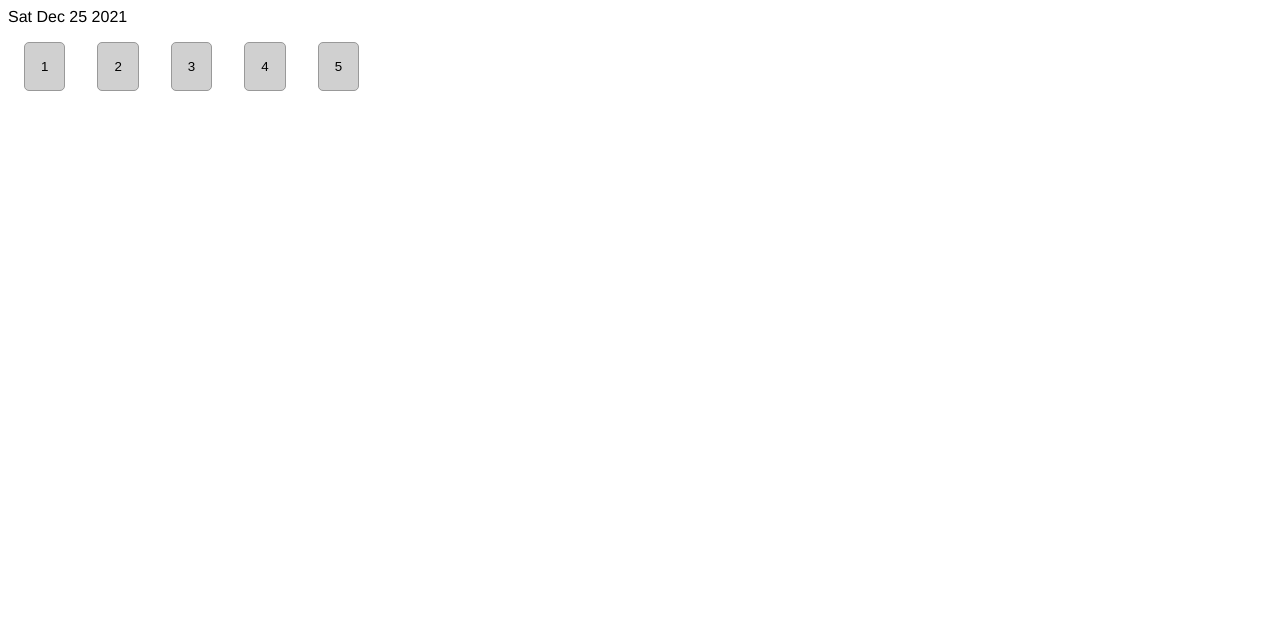
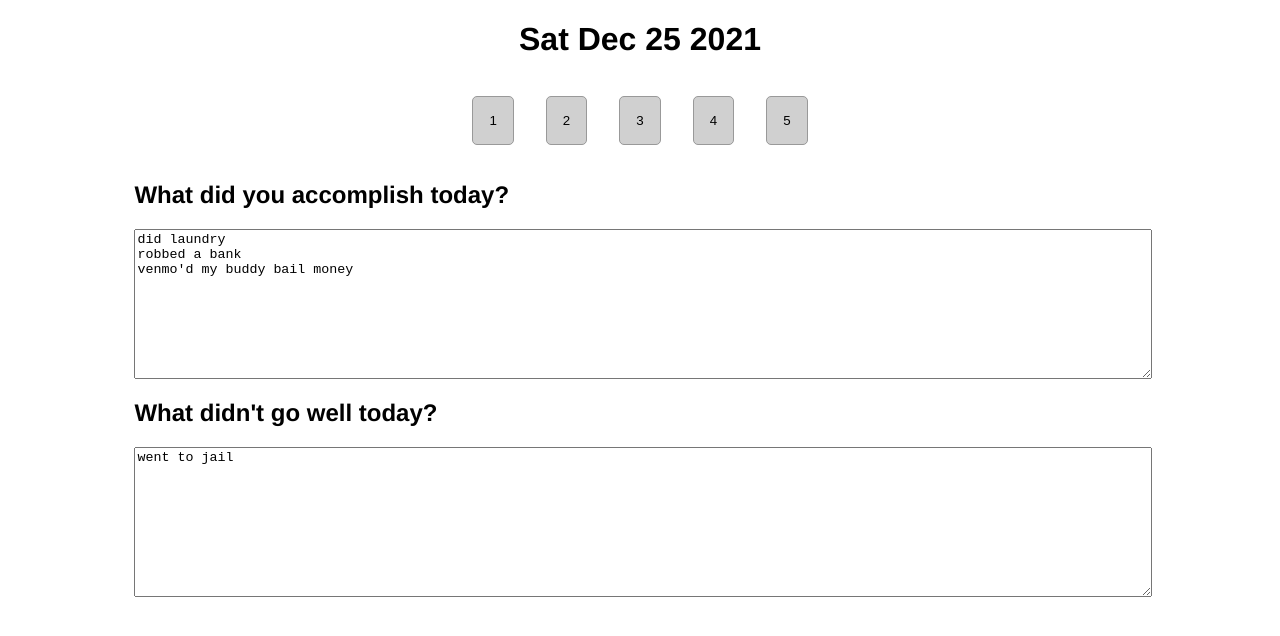
Before and after one commit to EthanHolman/beproductive-webui, a Vue app: page / in a window 1280 px wide. Shown: the top 636 px of the page. Built offline with nearby package versions, Linux system fonts and the light colour scheme.

Commit message:
Added inputs

```diff
--- /dev/null
+++ b/src/components/AccomplishmentEditor.vue
@@ -0,0 +1,33 @@
+<template>
+  <div>
+    <h2>What did you accomplish today?</h2>
+    <textarea v-model="value" />
+  </div>
+</template>
+
+<script lang='ts'>
+import { defineComponent } from "vue";
+
+export default defineComponent({
+  props: ["modelValue"],
+  emits: ["update:modelValue"],
+  computed: {
+    value: {
+      get() {
+        return this.modelValue.join("\n");
+      },
+      set(newVal: string) {
+        this.$emit("update:modelValue", newVal.split("\n"));
+      },
+    },
+  },
+});
+</script>
+
+<style scoped>
+textarea {
+  width: 100%;
+  height: 9rem;
+  display: block;
+}
+</style>
--- a/src/components/DayRater.vue
+++ b/src/components/DayRater.vue
@@ -1,4 +1,5 @@
 <template>
+  <div class="rater">
     <button
       v-for="num in 5"
       :key="num"
@@ -8,6 +9,7 @@
     >
       {{ num }}
     </button>
+  </div>
 </template>
 
 <script lang="ts">
@@ -27,6 +29,11 @@ export default defineComponent({
 </script>
 
 <style scoped>
+.rater {
+  margin: auto;
+  display: flex;
+  justify-content: center;
+}
 .button {
   background-color: #d0d0d0;
   border: 1px solid #999;
--- /dev/null
+++ b/src/components/DidNotGoWellEditor.vue
@@ -0,0 +1,33 @@
+<template>
+  <div>
+    <h2>What didn't go well today?</h2>
+    <textarea v-model="value" />
+  </div>
+</template>
+
+<script lang='ts'>
+import { defineComponent } from "vue";
+
+export default defineComponent({
+  props: ["modelValue"],
+  emits: ["update:modelValue"],
+  computed: {
+    value: {
+      get() {
+        return this.modelValue.join("\n");
+      },
+      set(newVal: string) {
+        this.$emit("update:modelValue", newVal.split("\n"));
+      },
+    },
+  },
+});
+</script>
+
+<style scoped>
+textarea {
+  width: 100%;
+  height: 9rem;
+  display: block;
+}
+</style>
--- a/src/views/Home.vue
+++ b/src/views/Home.vue
@@ -1,11 +1,17 @@
 <template>
-  <div>{{ todaysDate.toDateString() }}</div>
+  <h1 class="date">{{ todaysDate.toDateString() }}</h1>
   <day-rater :rating="rating" @ratingChange="updateValue" />
+  <div class="editorsContainer">
+    <accomplishment-editor v-model="accomplishments" />
+    <did-not-go-well-editor v-model="didNotGoWell" />
+  </div>
 </template>
 
 <script lang="ts">
 import { defineComponent } from "vue";
 import DayRater from "@/components/DayRater.vue";
+import AccomplishmentEditor from "@/components/AccomplishmentEditor.vue";
+import DidNotGoWellEditor from "@/components/DidNotGoWellEditor.vue";
 
 export default defineComponent({
   name: "Home",
@@ -13,9 +19,15 @@ export default defineComponent({
     return {
       rating: 0,
       todaysDate: new Date(),
+      accomplishments: [
+        "did laundry",
+        "robbed a bank",
+        "venmo'd my buddy bail money",
+      ],
+      didNotGoWell: ["went to jail"],
     };
   },
-  components: { DayRater },
+  components: { DayRater, AccomplishmentEditor, DidNotGoWellEditor },
   methods: {
     updateValue(newValue: number) {
       this.rating = newValue;
@@ -23,3 +35,14 @@ export default defineComponent({
   },
 });
 </script>
+
+<style scoped>
+.date {
+  text-align: center;
+}
+
+.editorsContainer {
+  margin: auto;
+  width: 80%;
+}
+</style>
```
Lines whose indentation alone changed are shown as unchanged.
